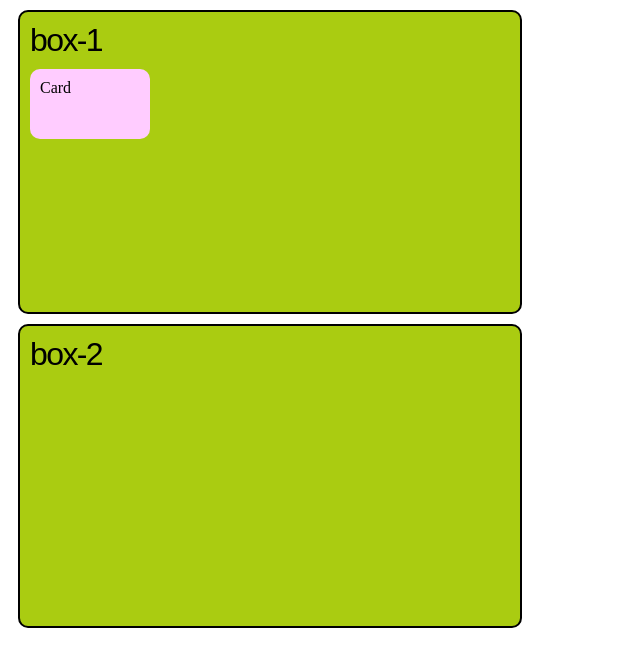
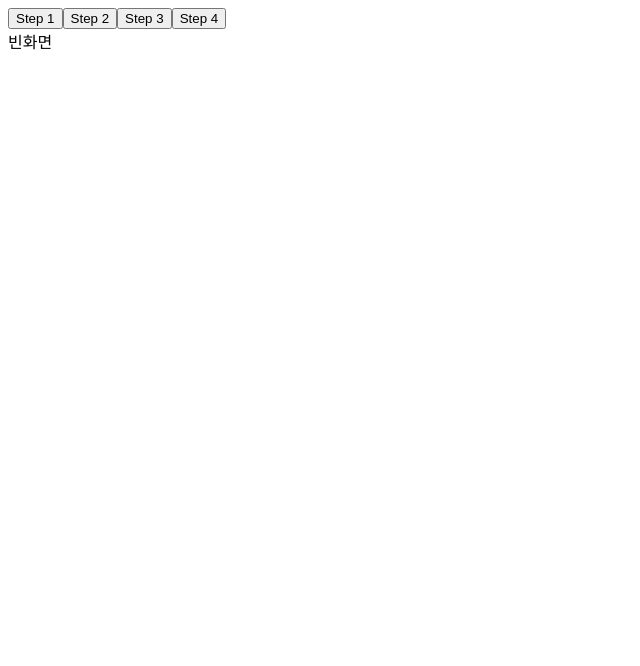
Before and after one commit to me-hana/dnd-master, a React (Create React App) app: page / in a window 1280 px wide. Shown: the top 666 px of the page, without its empty margins (0-640 px from the left). Built offline with nearby package versions, Linux system fonts and the light colour scheme.

Commit message:
[FEAT] add mode button

```diff
--- a/src/App.js
+++ b/src/App.js
@@ -1,19 +1,35 @@
 import { useState } from "react";
-import { DndProvider } from "react-dnd";
-import { HTML5Backend } from "react-dnd-html5-backend";
-import Card from "./Card";
-import Box from "./Box";
+import AppFirst from "./step-1/AppFirst";
 
 const App = () => {
-  const [isFirstBox, setIsFirstBox] = useState(true);
-  const Item = <Card setIsFirstBox={setIsFirstBox} />;
+  const [no, setNo] = useState(0);
+
+  const Content = (no) => {
+    switch (no) {
+      case 0:
+        return <div>빈화면</div>;
+      case 1:
+        return <AppFirst />;
+      case 2:
+        return;
+      default:
+        return <div>빈화면</div>;
+    }
+  };
 
   return (
     <div>
-      <DndProvider backend={HTML5Backend}>
-        <Box title="box-1">{isFirstBox && Item}</Box>
-        <Box title="box-2">{!isFirstBox && Item}</Box>
-      </DndProvider>
+      <button
+        onClick={() => {
+          setNo(1);
+        }}
+      >
+        Step 1
+      </button>
+      <button>Step 2</button>
+      <button>Step 3</button>
+      <button>Step 4</button>
+      {Content(no)}
     </div>
   );
 };
--- /dev/null
+++ b/src/step-1/AppFirst.js
@@ -0,0 +1,21 @@
+import { useState } from "react";
+import { DndProvider } from "react-dnd";
+import { HTML5Backend } from "react-dnd-html5-backend";
+import Card from "./Card";
+import Box from "./Box";
+
+const AppFirst = () => {
+  const [isFirstBox, setIsFirstBox] = useState(true);
+  const Item = <Card setIsFirstBox={setIsFirstBox} />;
+
+  return (
+    <div>
+      <DndProvider backend={HTML5Backend}>
+        <Box title="box-1">{isFirstBox && Item}</Box>
+        <Box title="box-2">{!isFirstBox && Item}</Box>
+      </DndProvider>
+    </div>
+  );
+};
+
+export default AppFirst;
```
Also changed, not shown: src/step-1/Box.js (renamed from src/Box.js), src/step-1/Card.js (renamed from src/Card.js).
